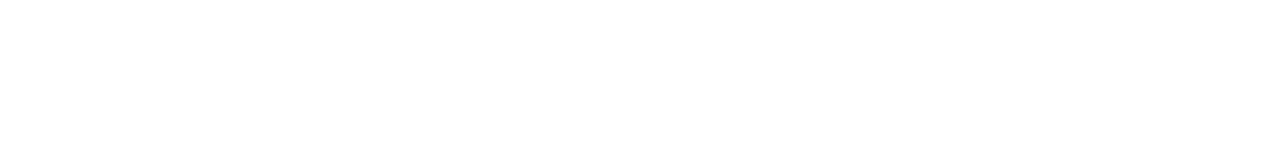
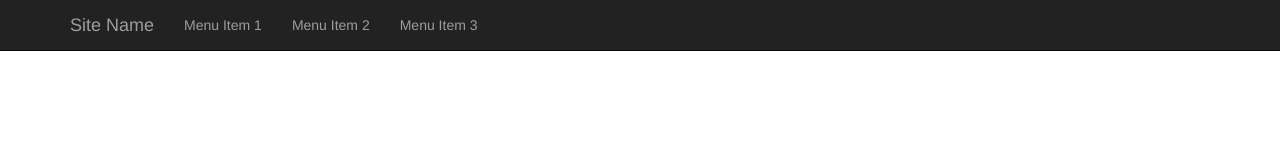
Before and after one commit to Varunuidev/DemoBootstrapPage, a plain HTML site: page index.html in a window 1280 px wide. Drawn offline with Linux system fonts and the light colour scheme.

Commit message:
added header nav item

```diff
--- a/index.html
+++ b/index.html
@@ -19,6 +19,38 @@
 
 <body>
 
+    <!-- Navigation -->
+    <nav class="navbar navbar-inverse navbar-fixed-top" role="navigation">
+        <div class="container">
+            <!-- Brand and toggle get grouped for better mobile display -->
+            <div class="navbar-header">
+                <button type="button" class="navbar-toggle" data-toggle="collapse" data-target="#bs-example-navbar-collapse-1">
+                    <span class="sr-only">Toggle navigation</span>
+                    <span class="icon-bar"></span>
+                    <span class="icon-bar"></span>
+                    <span class="icon-bar"></span>
+                </button>
+                <a class="navbar-brand" href="#">Site Name</a>
+            </div>
+            <!-- Collect the nav links, forms, and other content for toggling -->
+            <div class="collapse navbar-collapse" id="bs-example-navbar-collapse-1">
+                <ul class="nav navbar-nav">
+                    <li>
+                        <a href="#">Menu Item 1</a>
+                    </li>
+                    <li>
+                        <a href="#">Menu Item 2</a>
+                    </li>
+                    <li>
+                        <a href="#">Menu Item 3</a>
+                    </li>
+                </ul>
+            </div>
+            <!-- /.navbar-collapse -->
+        </div>
+        <!-- /.container -->
+    </nav>
+
     <!-- jQuery -->
     <script src="js/jquery.js"></script>
 
```
